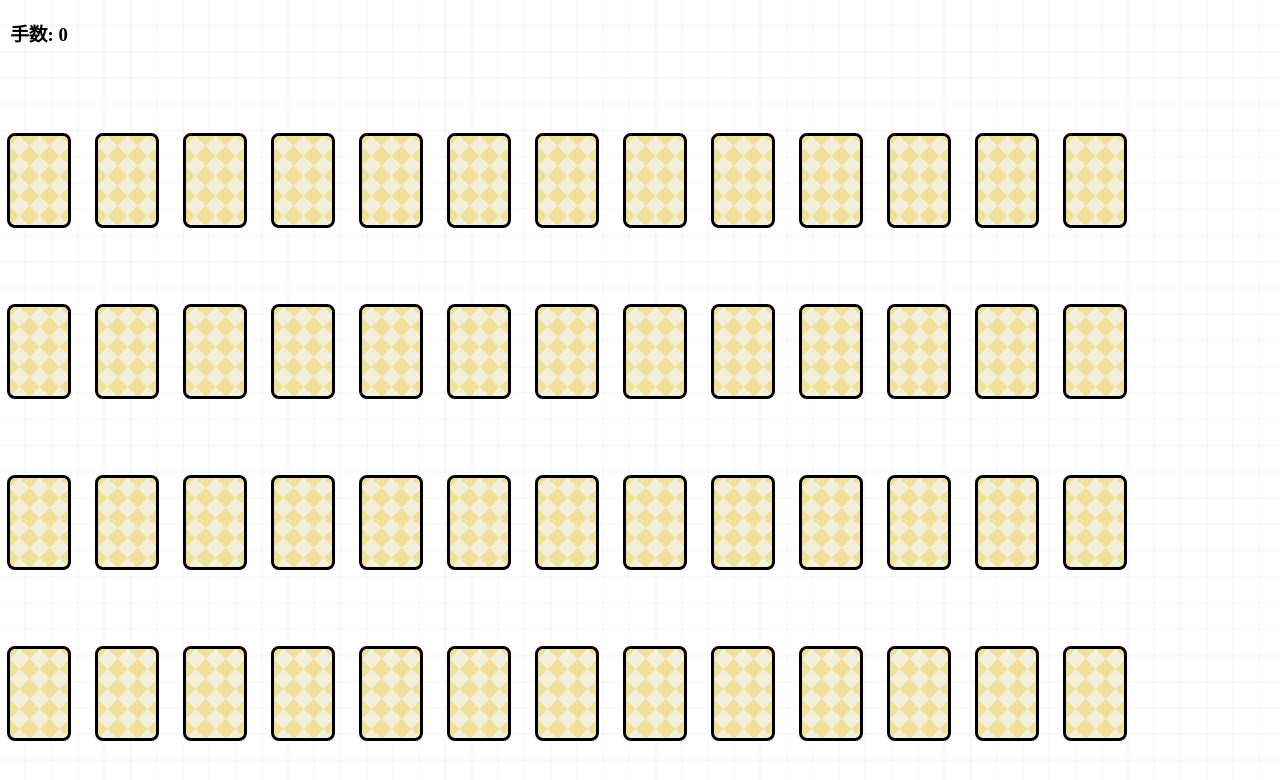
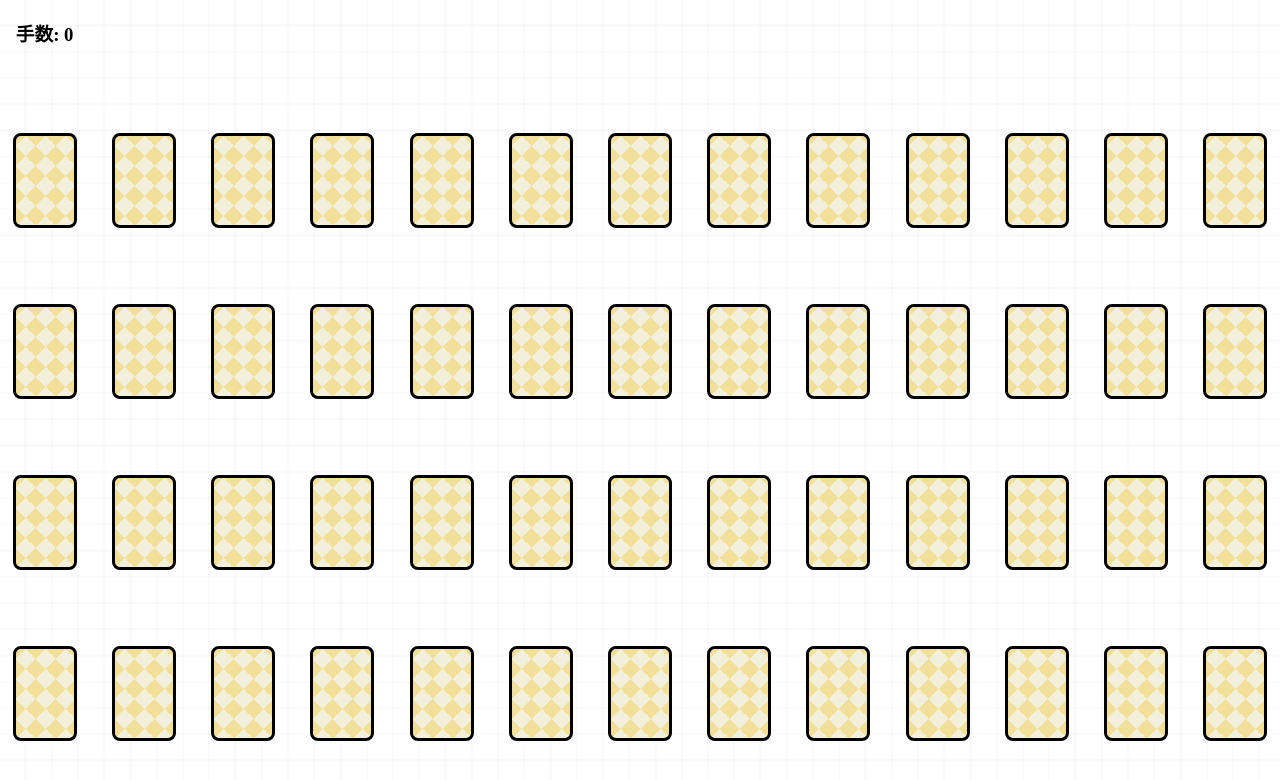
Before and after one commit to t-a1024/sevens, a React (Create React App) app: page / in a window 1280 px wide. Shown: the top 780 px of the page. Built offline with nearby package versions, Linux system fonts and the light colour scheme.

Commit message:
全体の見た目の修正

```diff
--- a/src/App.css
+++ b/src/App.css
@@ -40,7 +40,7 @@
   }
 
   .App {
-    display: grid;
+    display: flex;
     grid-template-columns: repeat(4, 1fr);
     gap: 10px;
     justify-items: center;
--- a/src/App.tsx
+++ b/src/App.tsx
@@ -1,4 +1,4 @@
-import React, { useState, useEffect, useRef } from 'react';
+import  { useState, useEffect, useRef } from 'react';
 import Card from "./assets/cardCompornents";
 import { CardData } from "./assets/cardData";
 import { markData } from "./assets/markData";
@@ -30,7 +30,7 @@
   const [matchedCount, setMatchedCount] = useState(0);
   const [moveCount, setMoveCount] = useState(0); // 手数の状態を追加
   const [scale, setScale] = useState(1); // スケール状態を追加
-
+  const [width, setWidth] = useState(100);
   const appRef = useRef<HTMLDivElement>(null); // refを作成
 
   // 初期化処理
@@ -67,8 +67,14 @@
         const heightScale = window.innerHeight / appHeight;
         console.log(widthScale);
         console.log(heightScale);
-
-        setScale(Math.min(widthScale, heightScale));
+        if (appWidth>window.innerWidth) {
+          alert("このゲームは横画面推奨です。")
+          setScale(widthScale)
+        }else{
+          setScale(heightScale)
+          setWidth(100*(widthScale/heightScale))
+          console.log(width)
+        }
       }
     };
 
@@ -136,10 +142,10 @@
 
   return (
     <div className="bg_pattern1 Paper_v2">
-      <div className="App" style={{ transform: `scale(${scale})`, transformOrigin: 'top left' }}>
-        <div className='autoScale' ref={appRef}>
+      <div className="App" style={{ transform: `scale(${scale})`, transformOrigin: 'top left'}}>
+        <div className='autoScale' ref={appRef} style={{ minWidth: `${width}vw`}}>
           <h3>手数: {moveCount}</h3>
-          <h1></h1><h1></h1><h1></h1><h1></h1><h1></h1><h1></h1><h1></h1><h1></h1><h1></h1><h1></h1><h1></h1><h1></h1>
+          <div></div><div></div><div></div><div></div><div></div><div></div><div></div><div></div><div></div><div></div><div></div><div></div>
           {cards.map((card, index) => (
             <div key={index} style={{ margin: "10px" }} onClick={() => handleCardClick(index)} className={`card ${card.isFlipped ? 'flipped' : 'unflipped'}`}>
               {card.isFlipped || card.isMatched ? (
```
